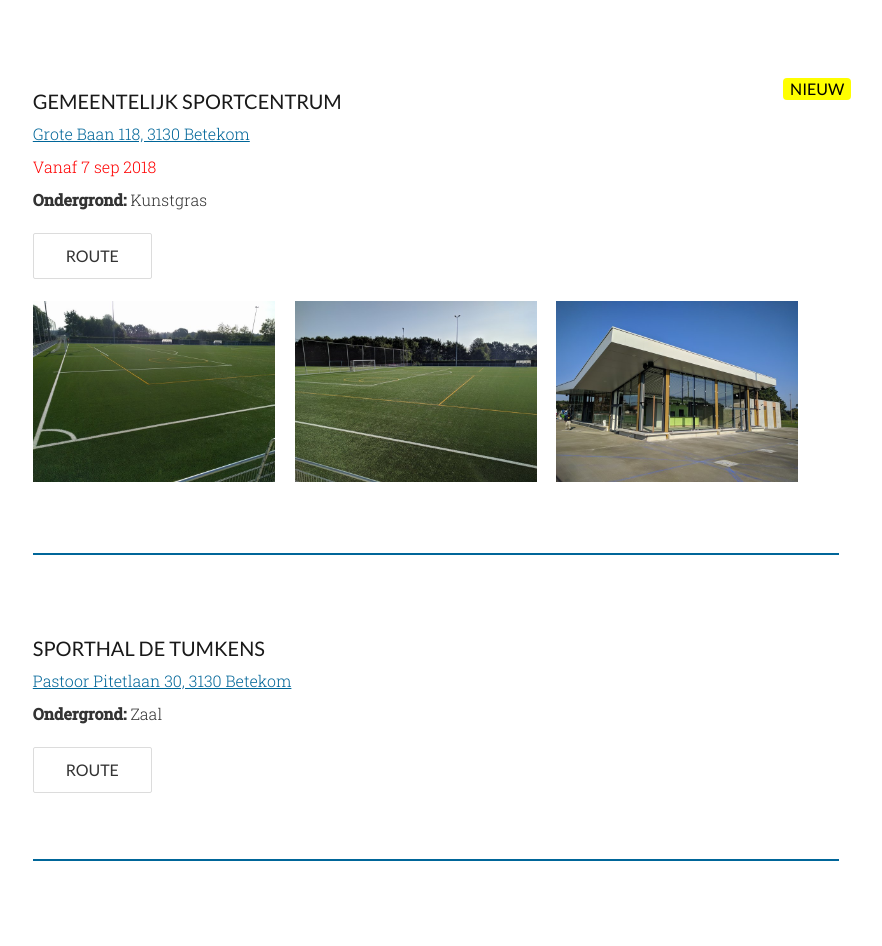
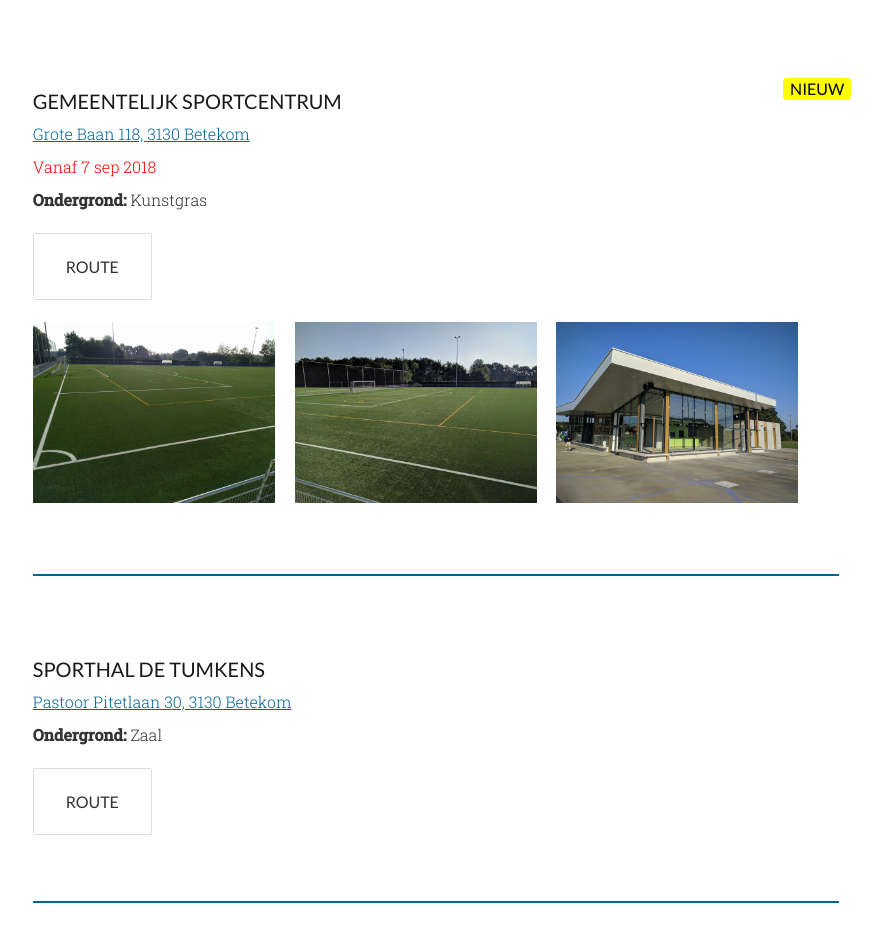
Before and after one commit to kcbj/kcbj.github.io, a Jekyll site: the page built from locations/index.html, in a window 1280 px wide. Shown: the part 522-1468 px from the top of the page, without its empty margins (204-1086 px from the left). Built offline with Jekyll 4.4.1, drawn with Linux system fonts in a browser that asks for light colours; nearby versions of some CDN libraries.

Commit message:
Tweaked buttons

```diff
--- a/_sass/_buttons.scss
+++ b/_sass/_buttons.scss
@@ -1,8 +1,8 @@
 @mixin button( $color: $base-font-color, $border: lighten( $color, 60% ),
 $background: transparent, $hcolor: darken( $color, 10% ), $hborder: lighten( $color, 40% ),
 $hbackground: $background ) {
-  line-height:                $base-line-height * 2;
-  padding:                    0 2rem;
+  line-height:                $base-line-height * 1.5;
+  padding:                    1rem 2rem;
   border:                     1px solid $border;
   text-decoration:            none;
   color:                      $color;
--- a/index.html
+++ b/index.html
@@ -27,7 +27,7 @@ redirect_from:
     <div class="buttons">
       <a class="button more new" style ="text-align: center" href="/pasen">Bestel<br>paasontbijten</a>
       <a class="button more new" style ="text-align: center" href="/korfbalweek">Korfbalweek<br>Zomer 2019</a>
-      <a class="button more new" style ="text-align: center" href="/30jaar"><br><img src="/images/logo/kcbj_logo_30jaar_white.png" style="max-height: 120px;max-width: 120px;" title="30 jaar KCBJ"/><br>Veldfinales Jeugd</a>
+      <a class="button more new" style ="text-align: center" href="/30jaar"><br><img src="/images/logo/kcbj_logo_30jaar_white.png" style="max-height: 120px;max-width: 120px;" title="30 jaar KCBJ"/><br>Veldfinales Jeugd<br>Viering 30 jaar</a>
     </div>
     <div class="buttons">
       <a class="button more" href="/locations/">Wij verhuizen</a>
```
